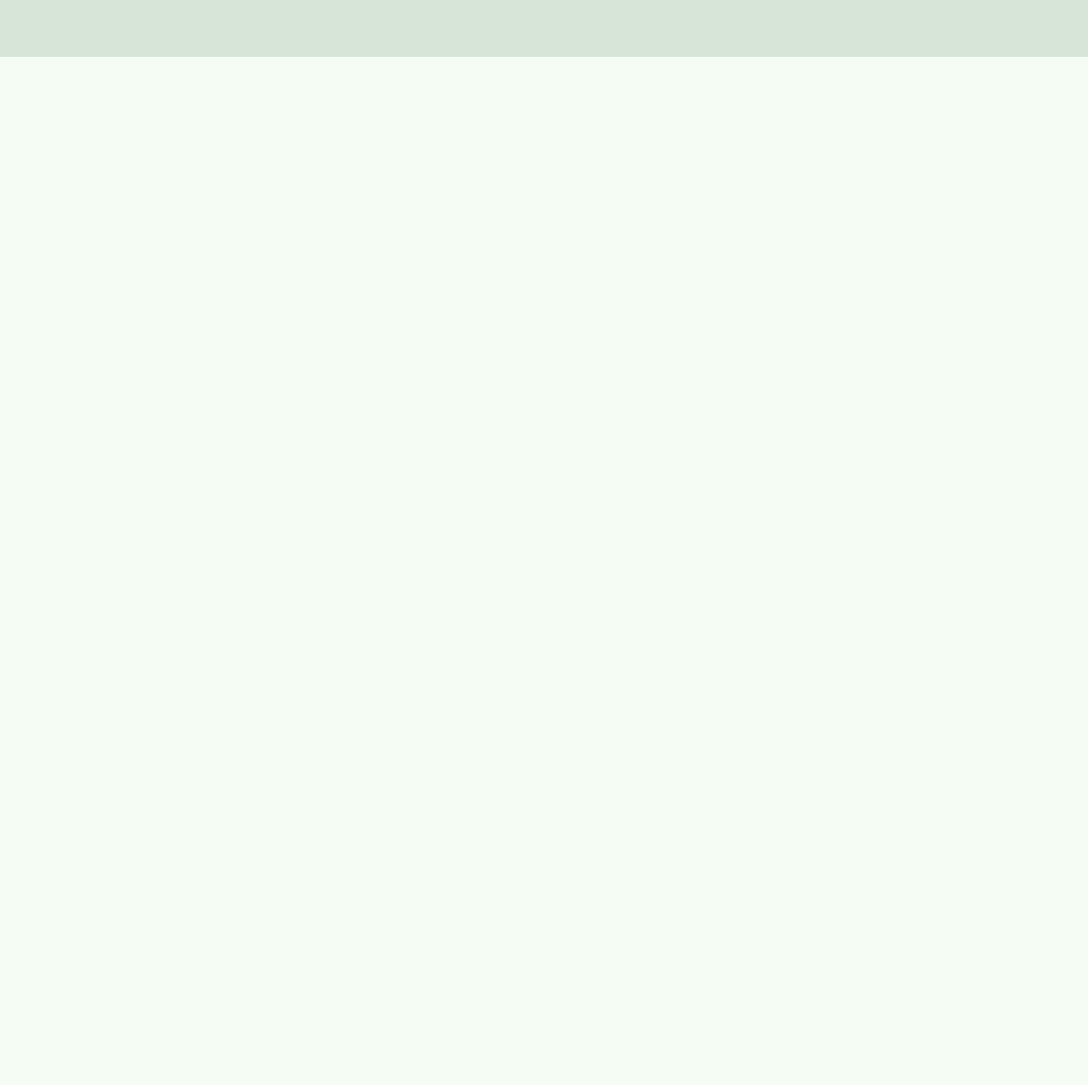
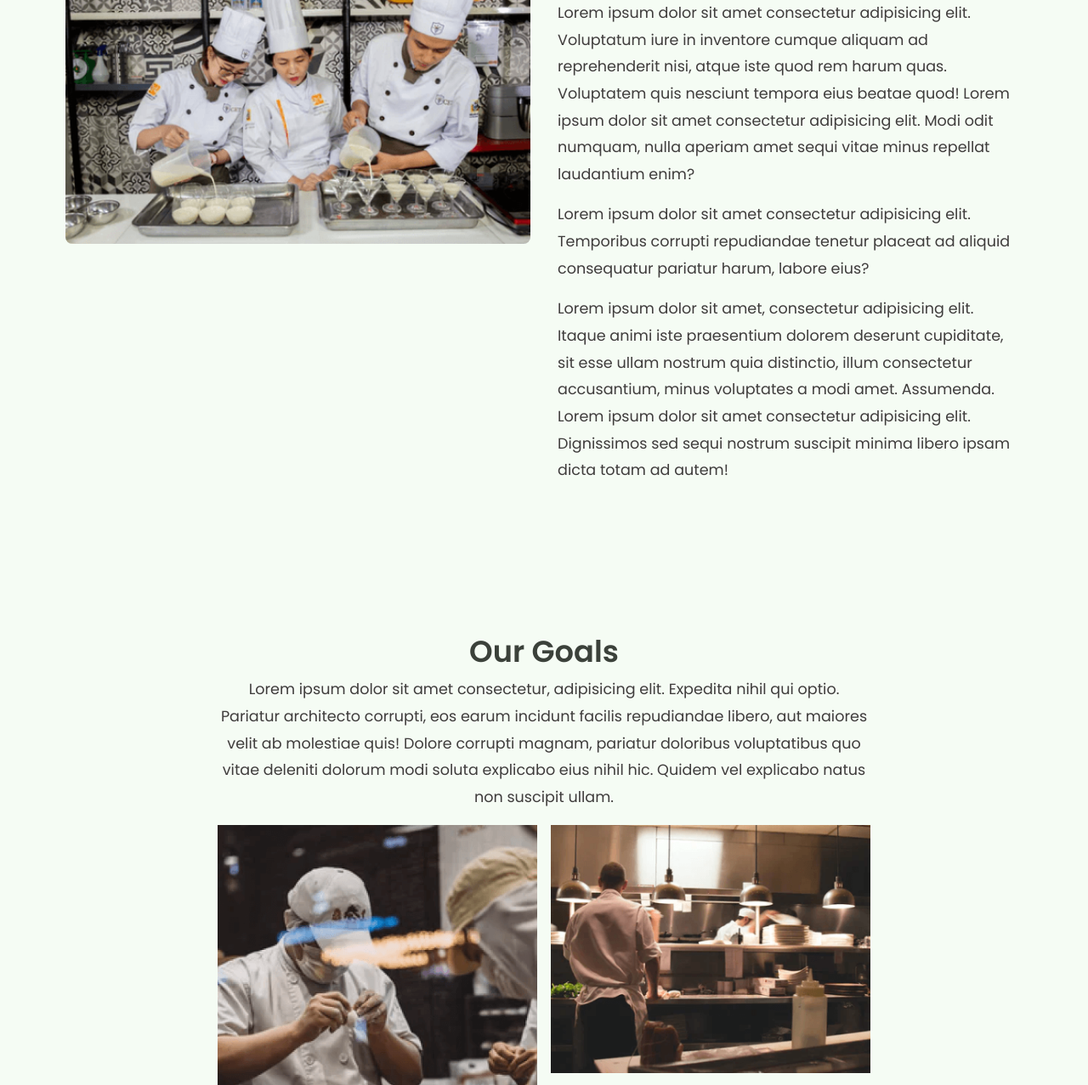
Before and after one commit to Kawsar26229/foodine, a plain HTML site: page about.html in a window 1280 px wide. Shown: the part 338-1615 px from the top of the page at 85% size. Before the commit the page ends 800 px from the top, so only its background shows below. Drawn offline with nearby package versions, Linux system fonts and the light colour scheme.

Commit message:
about html done

```diff
--- a/about.html
+++ b/about.html
@@ -42,6 +42,62 @@
       </div>
     </nav>
     <!----------------- NavBar End ------------------->
+    <!---------------- Our Story Start ----------------->
+    <div class="container about__container">
+      <div class="story__container">
+        <img src="images/ourStoryImg.png" alt="Our Story Image" />
+        <div class="story__container__details">
+          <h2>Our Story</h2>
+          <h5>It's all started since 2000</h5>
+          <p>
+            Lorem ipsum dolor sit amet consectetur adipisicing elit. Voluptatum
+            iure in inventore cumque aliquam ad reprehenderit nisi, atque iste
+            quod rem harum quas. Voluptatem quis nesciunt tempora eius beatae
+            quod! Lorem ipsum dolor sit amet consectetur adipisicing elit. Modi
+            odit numquam, nulla aperiam amet sequi vitae minus repellat
+            laudantium enim?
+          </p>
+          <p>
+            Lorem ipsum dolor sit amet consectetur adipisicing elit. Temporibus
+            corrupti repudiandae tenetur placeat ad aliquid consequatur pariatur
+            harum, labore eius?
+          </p>
+          <p>
+            Lorem ipsum dolor sit amet, consectetur adipisicing elit. Itaque
+            animi iste praesentium dolorem deserunt cupiditate, sit esse ullam
+            nostrum quia distinctio, illum consectetur accusantium, minus
+            voluptates a modi amet. Assumenda. Lorem ipsum dolor sit amet
+            consectetur adipisicing elit. Dignissimos sed sequi nostrum suscipit
+            minima libero ipsam dicta totam ad autem!
+          </p>
+        </div>
+      </div>
+    </div>
+    <!---------------- Our Story End ----------------->
+    <!--------------- Our Goals Start ---------------->
+    <div class="container goals__container">
+      <h2>Our Goals</h2>
+      <p>
+        Lorem ipsum dolor sit amet consectetur, adipisicing elit. Expedita nihil
+        qui optio. Pariatur architecto corrupti, eos earum incidunt facilis
+        repudiandae libero, aut maiores velit ab molestiae quis! Dolore corrupti
+        magnam, pariatur doloribus voluptatibus quo vitae deleniti dolorum modi
+        soluta explicabo eius nihil hic. Quidem vel explicabo natus non suscipit
+        ullam.
+      </p>
+      <div class="our__goal__gallery">
+        <figure>
+          <img src="images/ourGoals_img1.png" alt="Our Goals" />
+        </figure>
+        <figure>
+          <img src="images/ourGoals_img2.png" alt="Our Goals" />
+        </figure>
+        <figure>
+          <img src="images/ourGoals_img3.png" alt="Our Goals" />
+        </figure>
+      </div>
+    </div>
+    <!---------------- Our Goals End ----------------->
     <!---------------- Footer Start ------------------>
     <footer class="footer">
       <div class="container footer__container">
--- a/style.css
+++ b/style.css
@@ -933,3 +933,61 @@ footer {
 .contact__inquiry__container {
   margin-top: 10rem;
 }
+
+/* ======= About ====== */
+.about__container {
+  margin-top: 15rem;
+}
+
+.story__container {
+  display: grid;
+  grid-template-columns: repeat(2, 1fr);
+  gap: 2rem;
+}
+
+.story__container img {
+  border-radius: 0.5rem;
+}
+
+.story__container__details h2 {
+  font-size: 2.2rem;
+  font-weight: 600;
+  font-family: "Poppins";
+  color: var(--heading-color);
+  margin-bottom: 0.5rem;
+}
+
+.story__container__details p {
+  font-size: 1.1rem;
+  margin-bottom: 1rem;
+}
+
+/* -------- Our Goals ----- */
+.goals__container {
+  margin-top: 10rem;
+  max-width: 60vw;
+  text-align: center;
+}
+
+.goals__container h2 {
+  font-size: 2.2rem;
+  font-weight: 600;
+  font-family: "Poppins";
+  color: var(--heading-color);
+  margin-bottom: 0.5rem;
+}
+
+.goals__container p {
+  font-size: 1.1rem;
+  margin-bottom: 1rem;
+}
+
+.our__goal__gallery {
+  display: grid;
+  grid-template-columns: repeat(2, 1fr);
+  gap: 1rem;
+}
+
+.our__goal__gallery figure:nth-child(1) {
+  grid-row: 1 / 3;
+}
```
Also changed, not shown: images/ourGoals_img1.png (added), images/ourGoals_img2.png (added), images/ourGoals_img3.png (added), images/ourStoryImg.png (added).
